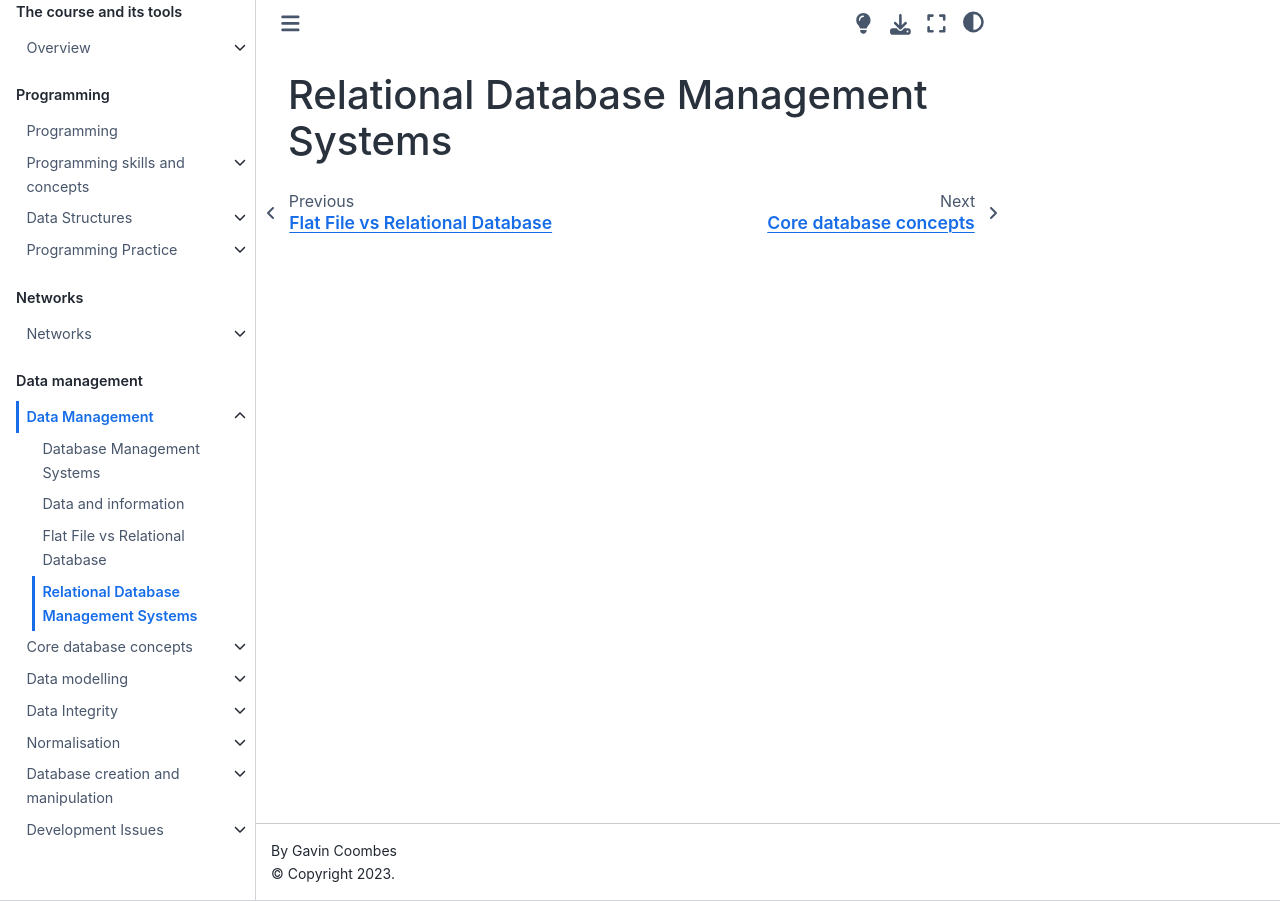
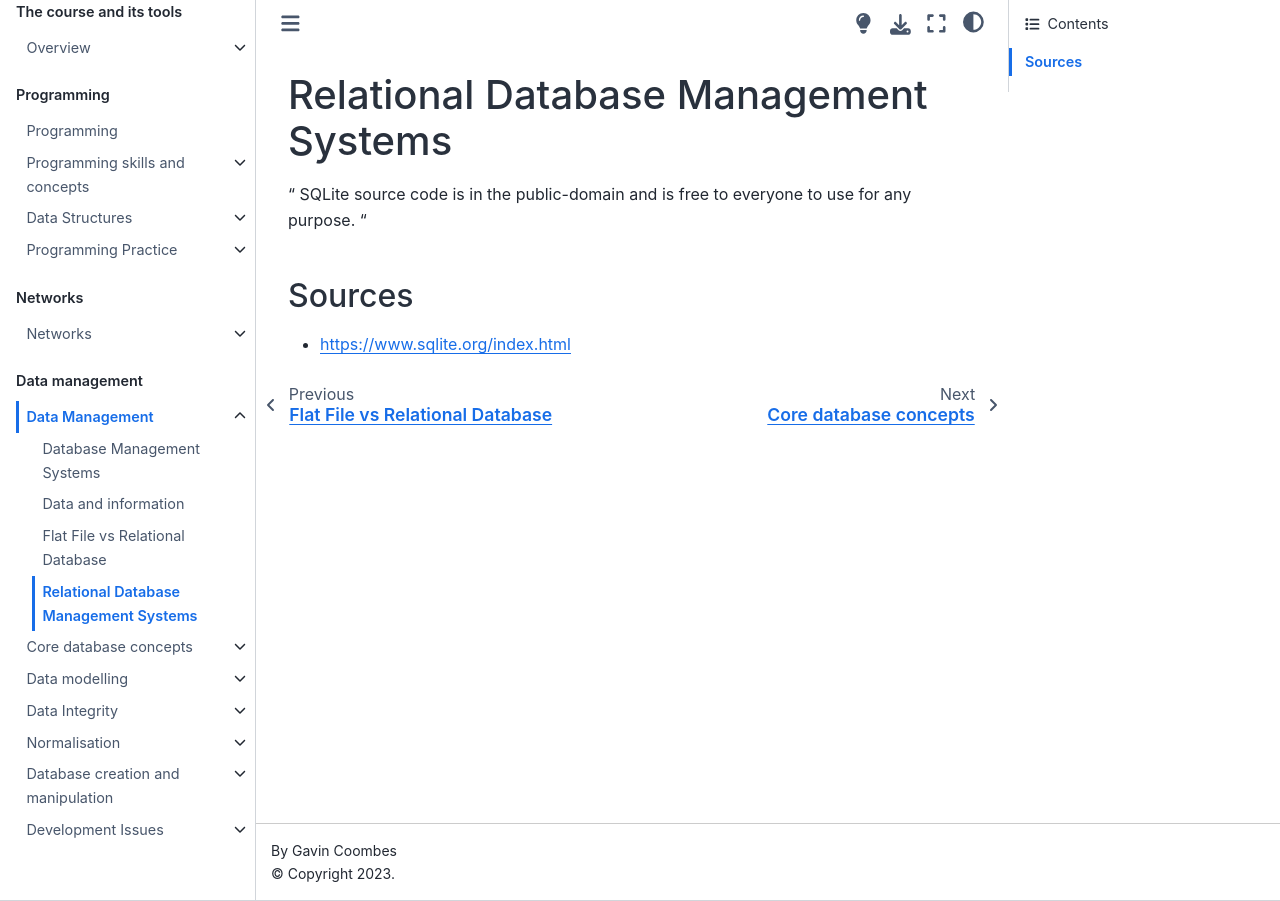
Before and after one commit to darkseas-ed/csc-11-book, a Jupyter Book: the page built from databases/dbms/03-rdbms.md, in a window 1280 px wide. Built offline with Jupyter Book 1.0.4 settings and Sphinx 7.4.7 and the Sphinx Book theme 1.1.4, drawn with Linux system fonts in a browser that asks for light colours; pages that are not in the unit, such as notebooks, are missing from menus.

Commit message:
minor...

```diff
--- a/databases/dbms/03-rdbms.md
+++ b/databases/dbms/03-rdbms.md
@@ -1 +1,12 @@
 # Relational Database Management Systems
+
+
+
+
+"
+SQLite source code is in the public-domain and is free to everyone to use for any purpose.
+"
+
+## Sources
+
+- https://www.sqlite.org/index.html
```
Also changed, not shown: databases/dbms/00-index.md (+0 -2 lines).
